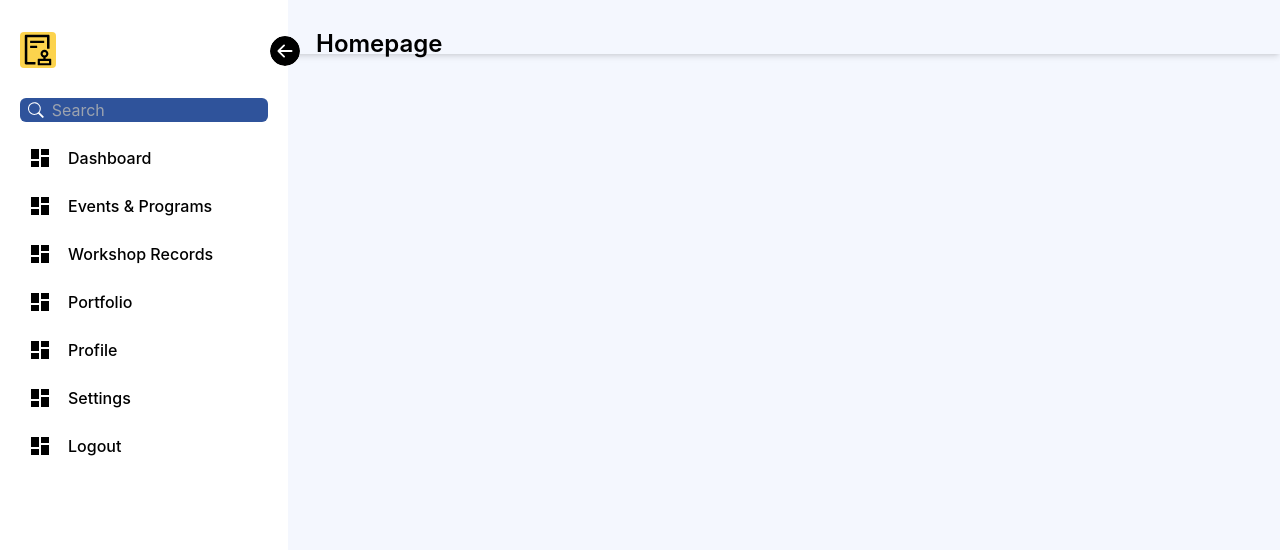
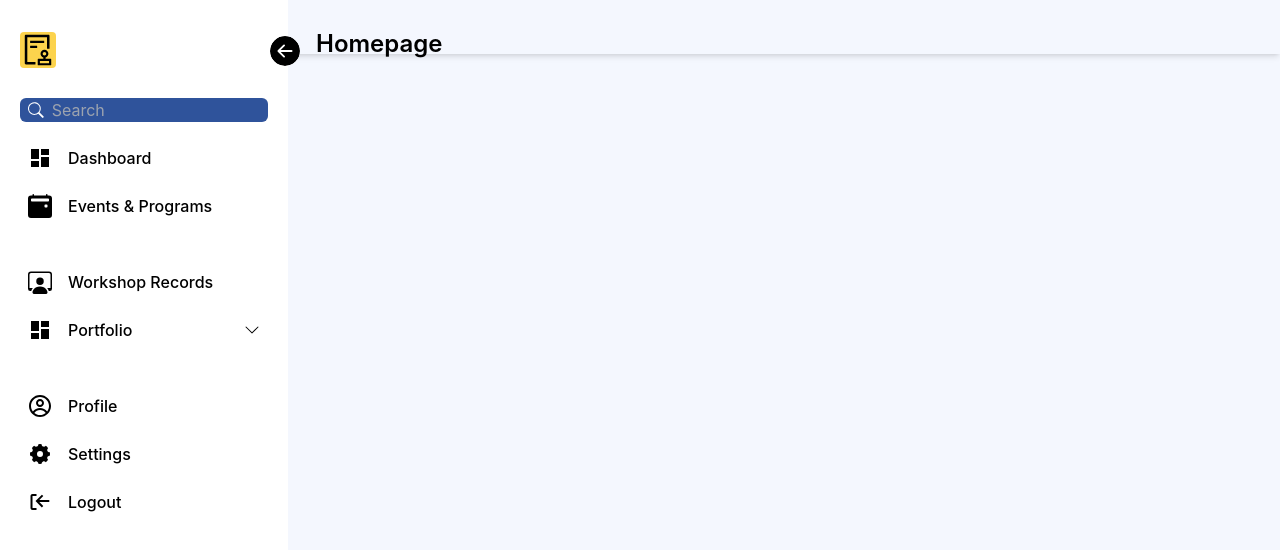
Before and after one commit to Kubihub/Side_panel-react, a React (Create React App) app: page / in a window 1280 px wide. Shown: the top 550 px of the page. Built offline with nearby package versions, Linux system fonts and the light colour scheme.

Commit message:
This contained adding of individual icons

```diff
--- a/src/App.js
+++ b/src/App.js
@@ -1,29 +1,29 @@
 import { useState } from "react";
 import { AiOutlineAudit } from "react-icons/ai";
-import { BsFillArrowLeftCircleFill, BsSearch } from "react-icons/bs";
+import { BsFillArrowLeftCircleFill, BsSearch,BsChevronDown,BsCalendar2EventFill,BsPersonWorkspace } from "react-icons/bs";
 import { Nav } from "./components/Nav";
-import { RiDashboardFill} from "react-icons/ri";
+import { RiDashboardFill,RiSettings5Fill } from "react-icons/ri";
+import { CgProfile,CgLogOut } from "react-icons/cg";
 
 const App = () => {
   const [open, setOpen] = useState(true);
+  const [submenuOpen, setsubmenuOpen] = useState(false);
   const Menus = [
-    {title: "Dashboard"},
-    {title: "Events & Programs"},
-    {title: "Workshop Records", spacing: true},
+    { title: "Dashboard" },
+    { title: "Events & Programs", icon:<BsCalendar2EventFill/> },
+    { title: "Workshop Records", spacing: true, icon: <BsPersonWorkspace/>},
     {
       title: "Portfolio",
-      submenu:true,
+      submenu: true,
       submenuItems: [
-        {title: "Submenu 1"},
-        {title: "Submenu 1"},
-        {title: "Submenu 1"},
-
-      ]
+        { title: "Submenu 1" },
+        { title: "Submenu 1" },
+        { title: "Submenu 1" },
+      ],
     },
-    {title: "Profile", spacing:true},
-    {title: "Settings"},
-    {title: "Logout"},
-
+    { title: "Profile", spacing: true, icon:<CgProfile/>},
+    { title: "Settings", icon: <RiSettings5Fill/>},
+    { title: "Logout", icon: <CgLogOut/>},
   ];
 
   return (
@@ -39,7 +39,6 @@ const App = () => {
             className={`bg-light-white text-3xl rounded-full absolute -right-3 top-9 cursor-pointer
       border-dark-blue"
           ${!open && "rotate-180"}`}
-
             onClick={() => setOpen(!open)}
           />
 
@@ -73,18 +72,43 @@ const App = () => {
             />
           </div>
           <ul className="pt-2">
-            {Menus.map((menu,index) =>(
+            {Menus.map((menu, index) => (
               <>
-                <li key={index} className="text-black-300 text-sn flex
+                <li
+                  key={index}
+                  className={`text-black-300 text-sn flex
                 items-center gap-x-4 cursor-pointer p-2
-                hover:bg-light-blue rounded-md mt-2">
+                hover:bg-light-blue rounded-md ${
+                  menu.spacing ? "mt-9" : "mt-2"
+                }`}
+                >
                   <span className="text-2xl block float-left">
-                    <RiDashboardFill/>
+                    {menu.icon ? menu.icon :<RiDashboardFill />}
                   </span>
-                    <span className={`text-base font-medium flex-1 ${!open && "hidden"}`}>
-                    {menu.title}</span>
-
+                  <span
+                    className={`text-base font-medium flex-1 ${
+                      !open && "hidden"
+                    }`}
+                  >
+                    {menu.title}
+                  </span>
+                  {menu.submenu && open && (
+                  <BsChevronDown className={`${submenuOpen && "rotate-180"}`}
+                   onClick={() => setsubmenuOpen(!submenuOpen)}/>
+                  )}
                 </li>
+                {menu.submenu && submenuOpen && open && (
+                  <ul>
+                    {menu.submenuItems.map((submenuItem, index) => (
+                      <li key={index} className="text-black-300 text-sn flex
+                      items-center gap-x-4 cursor-pointer p-2 px-5
+                      hover:bg-light-blue rounded-md">
+                        {submenuItem.title}
+                      </li>
+                    ))}
+                  </ul>
+                )
+                }
               </>
             ))}
           </ul>
```
